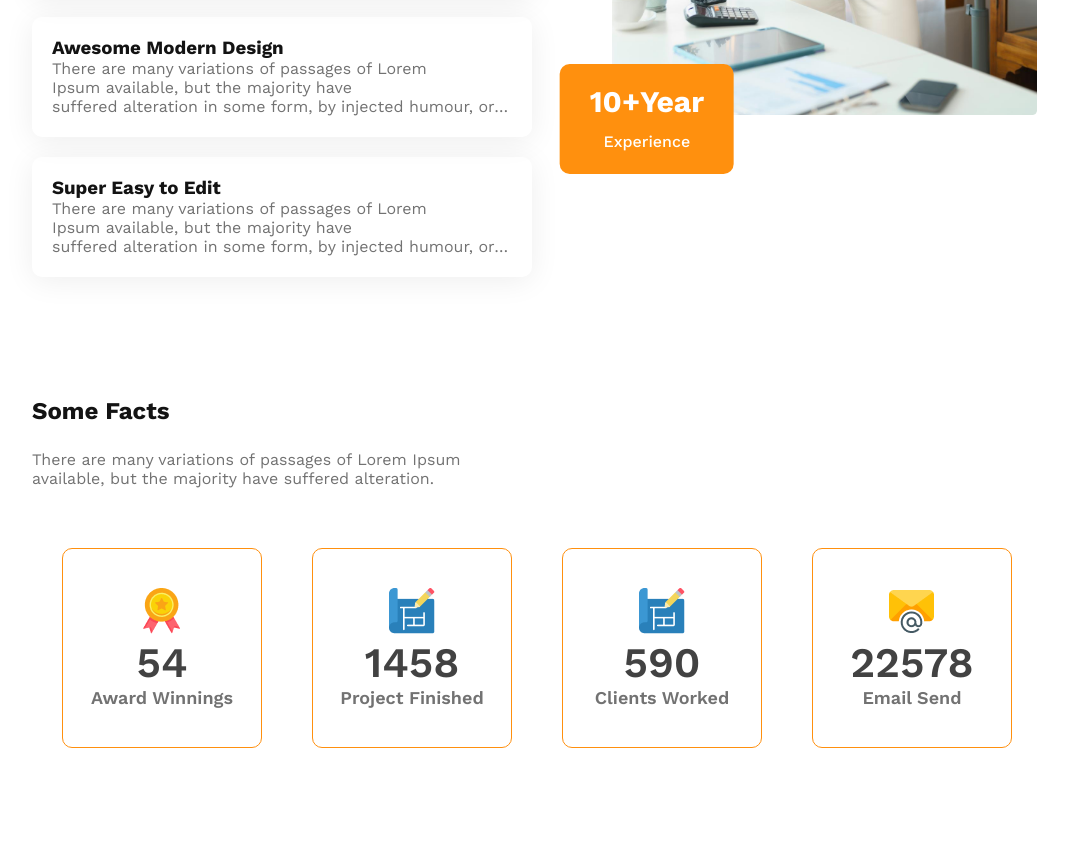
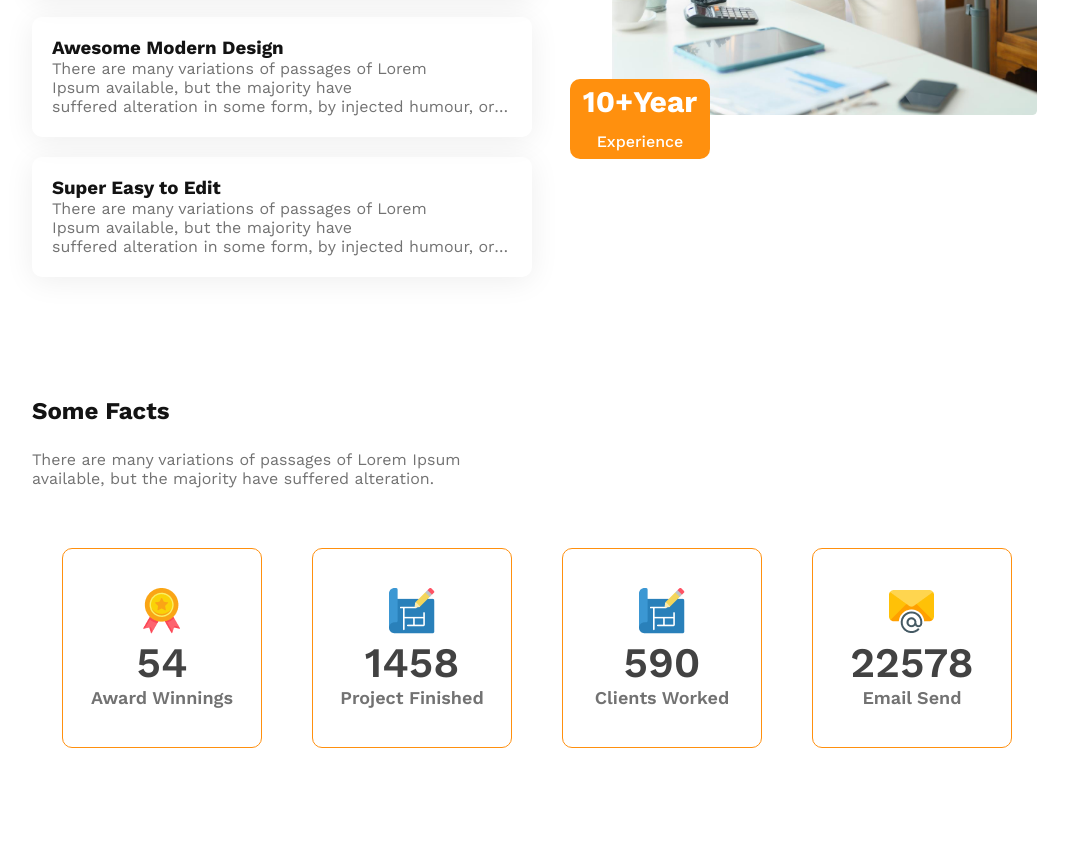
Before and after one commit to tajkir-alam/architecture, a plain HTML site: page index.html in a window 1280 px wide. Shown: the part 2158-3003 px from the top of the page, without its empty margins (118-1186 px from the left). Drawn offline with nearby package versions, Linux system fonts and the light colour scheme.

Commit message:
feature section button modified

```diff
--- a/index.html
+++ b/index.html
@@ -103,8 +103,12 @@
                 <div class="feature-img-container">
                     <div class="feature-img">
                         <img src="images/architect.png" alt="">
-                        <div class="experience btn">
-                            10+Year <br> <span class="sub-experience">Experience</span>
+                        <div class="experience">
+                            <div class="experience-container">
+                                <h3 class="experience-txt">
+                                    10+Year <br> <span class="sub-experience">Experience</span>
+                                </h3>
+                            </div>
                         </div>
                     </div>
                 </div>
--- a/style.css
+++ b/style.css
@@ -153,15 +153,26 @@ header .header{
 .feature-container .feature-img-container .feature-img{
     position: relative;
 }
-.feature-section .experience{
-    font-weight: 700;
-    font-size: 30px;
-    text-align: center;
+.feature-img .experience{
+    color: white;
+    border: 0;
+    border-radius: 10px;
+    background: #FF900E;
     position: absolute;
     transform: translate(-30%, -50%);
-    padding: 20px 30px;
+    cursor: default;
+    width: 35%;
 }
-.experience .sub-experience{
+.experience .experience-container{
+    max-width: 100%;
+    text-align: center;
+    padding: 5px;
+}
+.experience-container .experience-txt{
+    font-size: 30px;
+    font-weight: 700;
+}
+.experience-txt .sub-experience{
     font-weight: 500;
     font-size: 16px;
 }
@@ -222,6 +233,7 @@ header .header{
     }
     100%{
         background-color: rgba(255, 255, 0, .7);
+
     }
 }
 .counter-content .award .animation-2{
```
